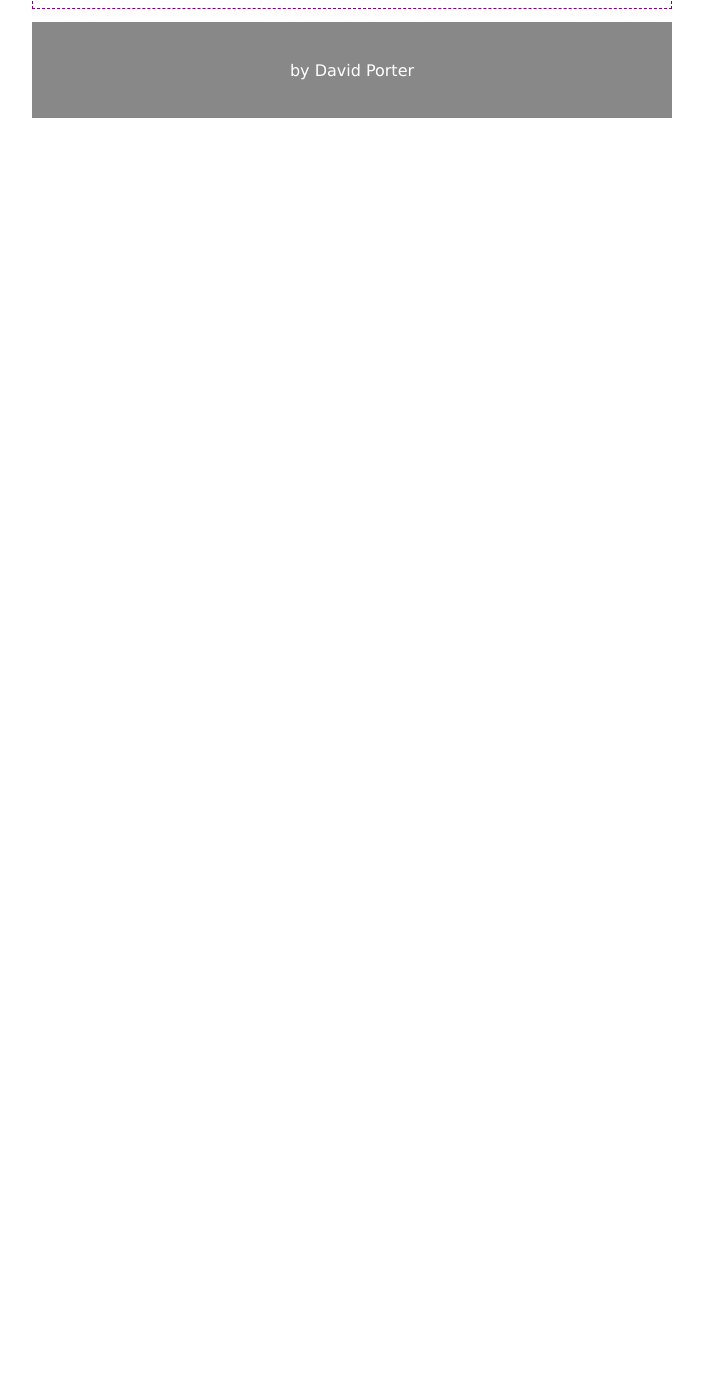
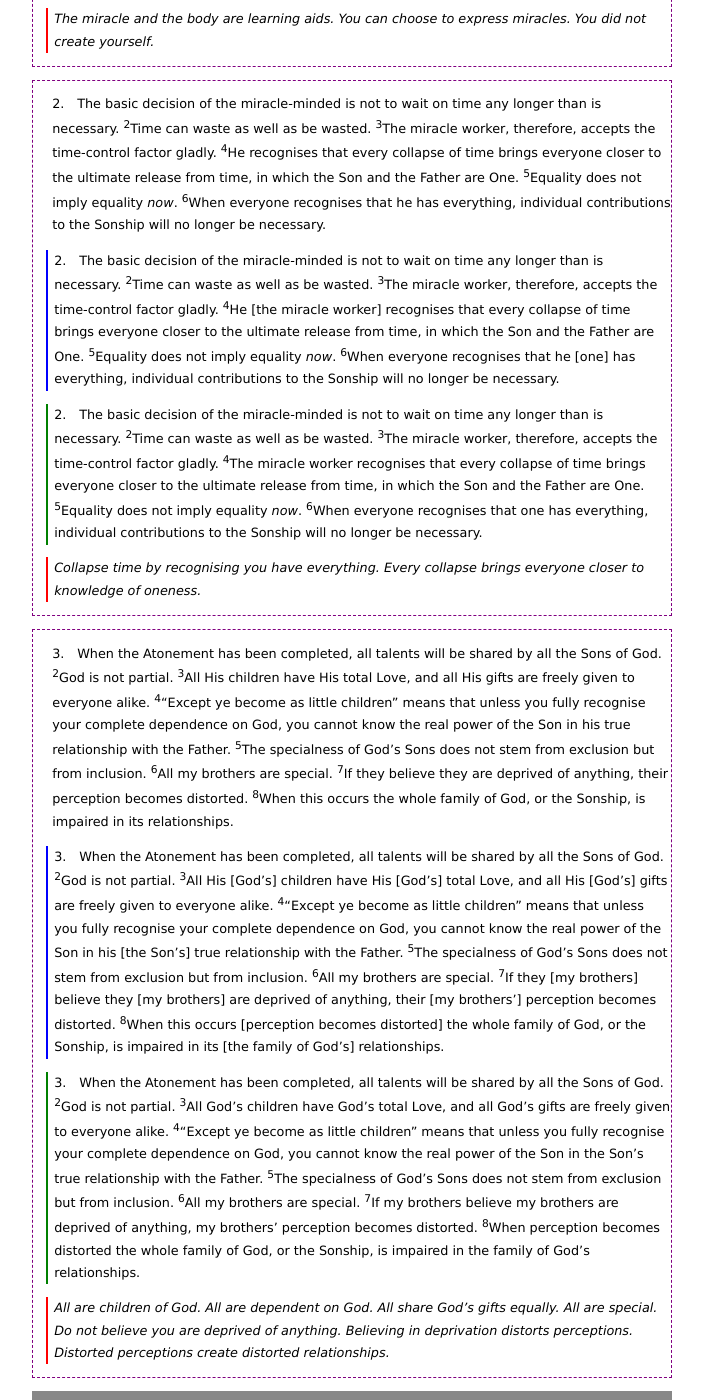
Before and after one commit to wdporter/acim, a Jekyll site: the page built from text/1/v/index.html, in a window 1280 px wide and 1400 px high, scrolled down 911 px. Shown: the whole window, without its empty margins (288-991 px from the left). Built offline with Jekyll 4.4.1, drawn with Linux system fonts in a browser that asks for light colours; before the commit the page ends 1029 px from its top, so only the background shows below that.

Commit message:
contents

```diff
--- a/text/1/v/index.html
+++ b/text/1/v/index.html
@@ -14,4 +14,23 @@ next-section: /text/1/vi
 
 	<p class=substituted>1.&emsp;The miracle is much like the body in that miracle and body are learning aids for facilitating a state in which miracle and body become unnecessary. <sup>2</sup>When spirit’s original state of direct communication is reached, neither the body nor the miracle serves any purpose. <sup>3</sup>While you believe you are in a body, however, you can choose between loveless channels of expression and miraculous channels of expression. <sup>4</sup>You can make an empty shell, but you cannot express nothing at all. <sup>5</sup>You can wait, delay, paralyse yourself, or reduce your creativity almost to nothing. <sup>6</sup>But you cannot abolish the body. <sup>7</sup>You can destroy your medium of communication, but you can not destroy your potential. <sup>8</sup>You did not create yourself.
 
+	<p class=simplified>The miracle and the body are learning aids. You can choose to express miracles. You did not create yourself.
+
 </div>
+
+<div class=paragraph id="t-1.v.2">
+  <p class=fip>2.&emsp;The basic decision of the miracle-minded is not to wait on time any longer than is necessary. <sup>2</sup>Time can waste as well as be wasted. <sup>3</sup>The miracle worker, therefore, accepts the time-control factor gladly. <sup>4</sup>He recognises that every collapse of time brings everyone closer to the ultimate release from time, in which the Son and the Father are One. <sup>5</sup>Equality does not imply equality <em>now</em>. <sup>6</sup>When everyone recognises that he has everything, individual contributions to the Sonship will no longer be necessary.
+  <p class=expanded>2.&emsp;The basic decision of the miracle-minded is not to wait on time any longer than is necessary. <sup>2</sup>Time can waste as well as be wasted. <sup>3</sup>The miracle worker, therefore, accepts the time-control factor gladly. <sup>4</sup>He [the miracle worker] recognises that every collapse of time brings everyone closer to the ultimate release from time, in which the Son and the Father are One. <sup>5</sup>Equality does not imply equality <em>now</em>. <sup>6</sup>When everyone recognises that he [one] has everything, individual contributions to the Sonship will no longer be necessary.
+  <p class=substituted>2.&emsp;The basic decision of the miracle-minded is not to wait on time any longer than is necessary. <sup>2</sup>Time can waste as well as be wasted. <sup>3</sup>The miracle worker, therefore, accepts the time-control factor gladly. <sup>4</sup>The miracle worker recognises that every collapse of time brings everyone closer to the ultimate release from time, in which the Son and the Father are One. <sup>5</sup>Equality does not imply equality <em>now</em>. <sup>6</sup>When everyone recognises that one has everything, individual contributions to the Sonship will no longer be necessary.
+  <p class=simplified>Collapse time by recognising you have everything. Every collapse brings everyone closer to knowledge of oneness.
+  <p class=commentary>
+</div>
+
+
+<div class=paragraph id="t-1.v.3">
+  <p class=fip>3.&emsp;When the Atonement has been completed, all talents will be shared by all the Sons of God. <sup>2</sup>God is not partial. <sup>3</sup>All His children have His total Love, and all His gifts are freely given to everyone alike. <sup>4</sup>“Except ye become as little children” means that unless you fully recognise your complete dependence on God, you cannot know the real power of the Son in his true relationship with the Father. <sup>5</sup>The specialness of God’s Sons does not stem from exclusion but from inclusion. <sup>6</sup>All my brothers are special. <sup>7</sup>If they believe they are deprived of anything, their perception becomes distorted. <sup>8</sup>When this occurs the whole family of God, or the Sonship, is impaired in its relationships.
+  <p class=expanded>3.&emsp;When the Atonement has been completed, all talents will be shared by all the Sons of God. <sup>2</sup>God is not partial. <sup>3</sup>All His [God’s] children have His [God’s] total Love, and all His [God’s] gifts are freely given to everyone alike. <sup>4</sup>“Except ye become as little children” means that unless you fully recognise your complete dependence on God, you cannot know the real power of the Son in his [the Son’s] true relationship with the Father. <sup>5</sup>The specialness of God’s Sons does not stem from exclusion but from inclusion. <sup>6</sup>All my brothers are special. <sup>7</sup>If they [my brothers] believe they [my brothers] are deprived of anything, their [my brothers’] perception becomes distorted. <sup>8</sup>When this occurs [perception becomes distorted] the whole family of God, or the Sonship, is impaired in its [the family of God’s] relationships.
+  <p class=substituted>3.&emsp;When the Atonement has been completed, all talents will be shared by all the Sons of God. <sup>2</sup>God is not partial. <sup>3</sup>All God’s children have God’s total Love, and all God’s gifts are freely given to everyone alike. <sup>4</sup>“Except ye become as little children” means that unless you fully recognise your complete dependence on God, you cannot know the real power of the Son in the Son’s true relationship with the Father. <sup>5</sup>The specialness of God’s Sons does not stem from exclusion but from inclusion. <sup>6</sup>All my brothers are special. <sup>7</sup>If my brothers believe my brothers are deprived of anything, my brothers’ perception becomes distorted. <sup>8</sup>When perception becomes distorted the whole family of God, or the Sonship, is impaired in the family of God’s relationships.
+  <p class=simplified>All are children of God. All are dependent on God. All share God’s gifts equally. All are special. Do not believe you are deprived of anything. Believing in deprivation distorts perceptions. Distorted perceptions create distorted relationships.
+  <p class=commentary>
+</div>
```
